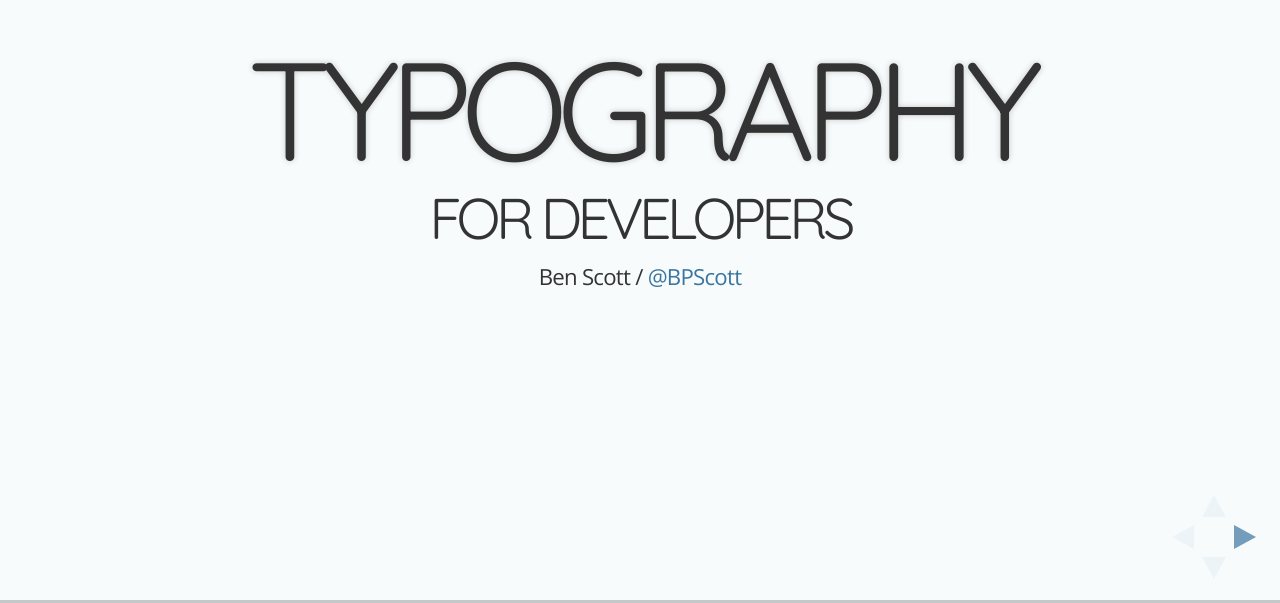
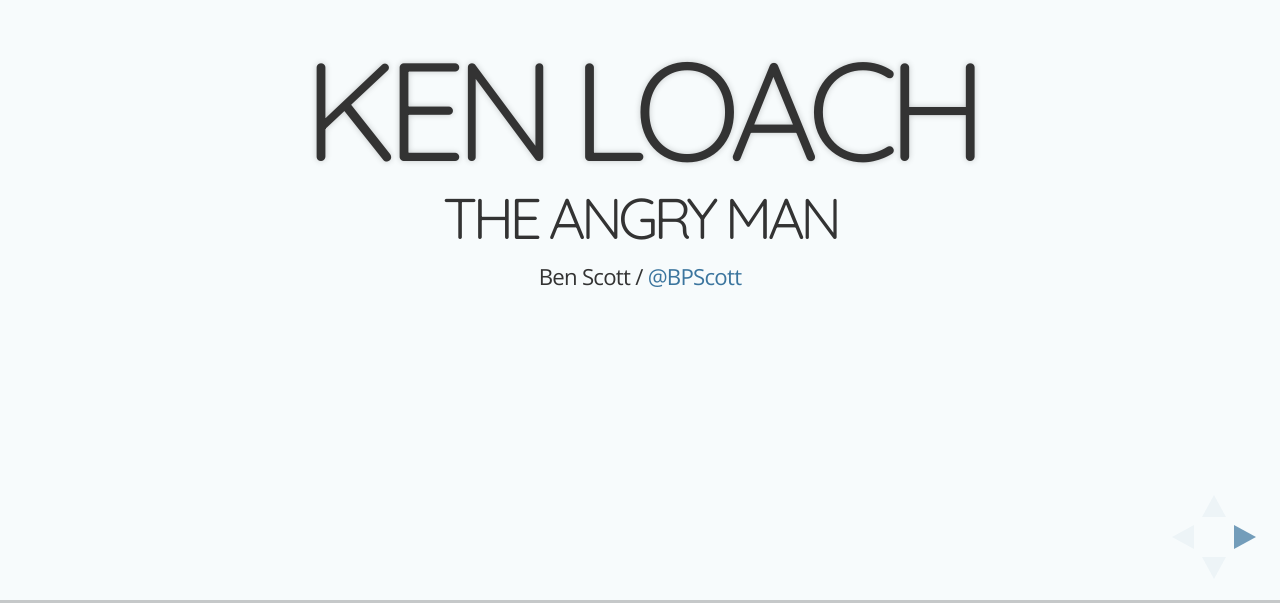
Before and after one commit to helenemartin/ken-loach, a plain HTML site: page index.html in a window 1280 px wide. Shown: the part 197-800 px from the top of the page. Drawn offline with nearby package versions, Linux system fonts and the light colour scheme.

Commit message:
test index

```diff
--- a/index.html
+++ b/index.html
@@ -38,8 +38,8 @@
       <!-- Any section element inside of this container is displayed as a slide -->
       <div class="slides">
         <section>
-  <h1>Typography</h1>
-  <h3>for Developers</h3>
+  <h1>Ken Loach</h1>
+  <h3>The angry man</h3>
   <p>
     <small>Ben Scott / <a href="http://twitter.com/BPScott">@BPScott</a></small>
   </p>
```
